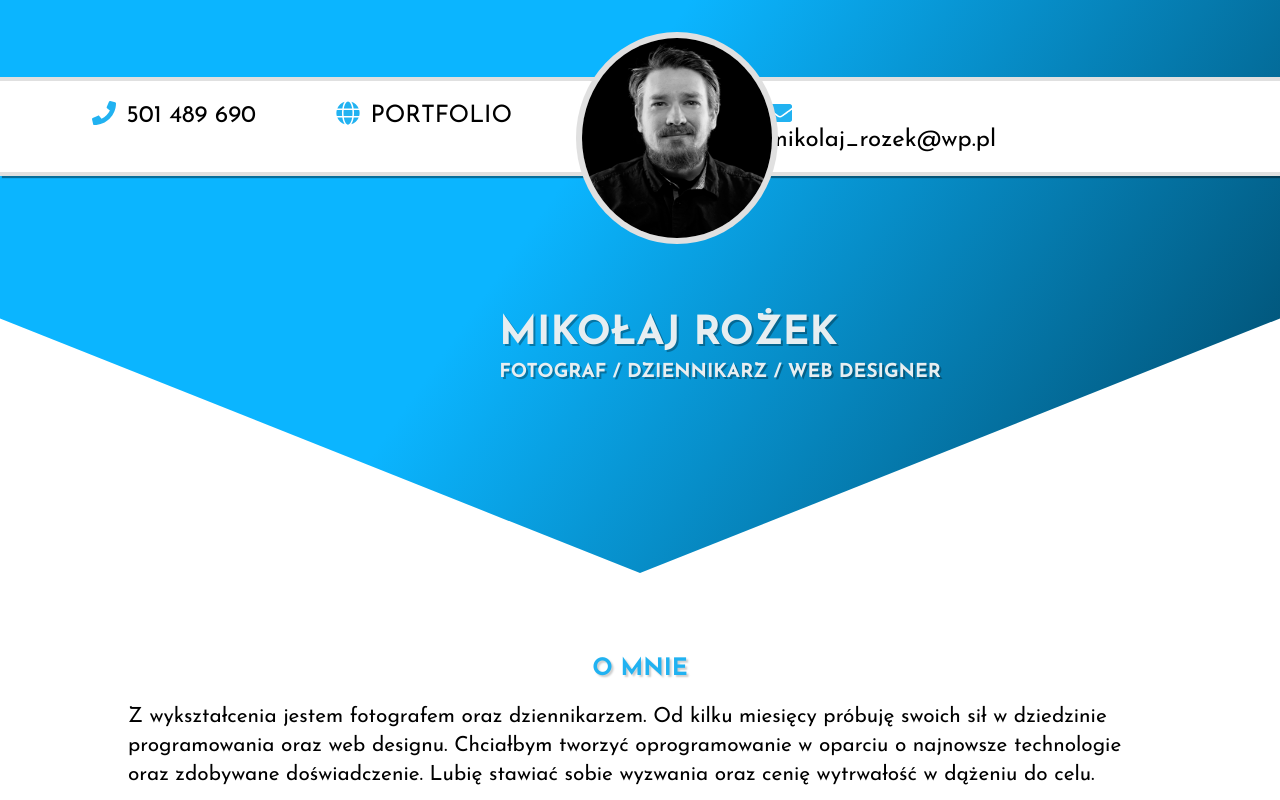
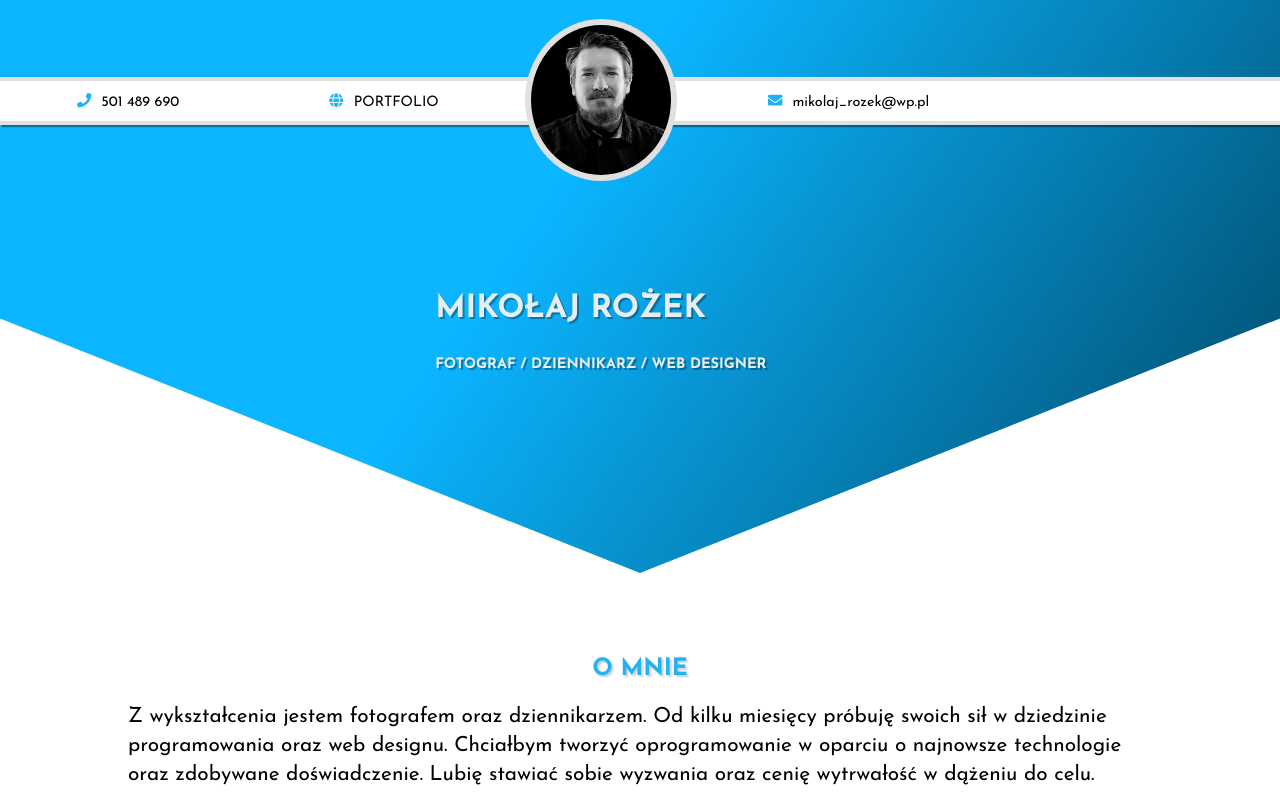
Before and after one commit to mikolajrozek/mikolajrozek.github.io, a plain HTML site: page cv_portfolio/index.html in a window 1280 px wide. Shown: the top 800 px of the page. Drawn offline with nearby package versions, Linux system fonts and the light colour scheme.

Commit message:
cv_portfolio

```diff
--- a/cv_portfolio/css/style.css
+++ b/cv_portfolio/css/style.css
@@ -15,7 +15,7 @@ a {
 
 .grid-container {
     display: grid;
-    grid-template-columns: 1fr 1fr 1fr 1fr 1fr;
+    grid-template-columns: 1fr 1fr 1fr 1fr auto;
     grid-template-rows: 1fr auto;
 }
 
@@ -23,33 +23,12 @@ header {
     width: 100%;
     position: relative;
     padding-top: 6%;
-    height: 70vh;
+    height: 50vh;
     background-image: linear-gradient(125deg, #0BB5FF 40%, #004969 95%);
     -webkit-clip-path: polygon(100% 0, 100% 50%, 50% 90%, 0 50%, 0 0);
     clip-path: polygon(100% 0, 100% 50%, 50% 90%, 0 50%, 0 0);
 }
 
-.name h3 {
-    padding: 4%;
-    text-transform: uppercase;
-    position: absolute;
-    top: 35%;
-    left: 35%;
-    font-size: 2.5em;
-    text-shadow: 2px 2px 0px rgba(0, 0, 0, 0.3);
-    color: #e7eef1;
-}
-
-.name h4 {
-    padding: 4%;
-    text-transform: uppercase;
-    position: absolute;
-    top: 45%;
-    left: 35%;
-    font-size: 1.2em;
-    text-shadow: 2px 2px 0px rgba(0, 0, 0, 0.3);
-    color: #e7eef1;
-}
 
 .info {
     background-color: white;
@@ -61,10 +40,12 @@ header {
 .photo img {
     position: absolute;
     top: 5%;
-    left: 45%;
+    left: 50%;
     background: white;
     border-radius: 50%;
     border: solid 6px rgba(204, 204,204, 0.6);
+    height: 120px;
+    width: 120px;
 }
 
 .fa-phone, .fa-globe, .fa-envelope {
@@ -73,12 +54,39 @@ header {
 }
 
 .info h2 {
+    font-size: 0.9em;
     font-weight: 300;
-    justify-self: end;
+    justify-self: center;
+}
+
+.info h2:last-child {
+    justify-self: start;
 }
 
 .info h2:not(:last-child) {
     text-transform: uppercase;
+}
+
+.name h3 {
+    padding: 4%;
+    text-transform: uppercase;
+    position: absolute;
+    top: 25%;
+    left: 18%;
+    font-size: 2.5em;
+    text-shadow: 2px 2px 0px rgba(0, 0, 0, 0.3);
+    color: #e7eef1;
+}
+
+.name h4 {
+    padding: 4%;
+    text-transform: uppercase;
+    position: absolute;
+    top: 37%;
+    left: 18%;
+    font-size: 1.2em;
+    text-shadow: 2px 2px 0px rgba(0, 0, 0, 0.3);
+    color: #e7eef1;
 }
 
 main {
@@ -177,33 +185,99 @@ main .portfolio {
     background-image: url(../img/project_4.jpg);
 }
 
-@media screen and (max-width: 767px) {
+@media screen and (min-width: 400px) {
+    header {
+        height: 70vh;
+    }
+
+    main .education, main .work {
+        grid-column-start: 1;
+        grid-column-end: 6;
+    }
+
+    .info h2 {
+        font-size: 0.6em;
+    }
+
+    .info h2:last-child {
+        justify-self: start;
+    }
+
     .photo img {
-        height: 150px;
-        width: 140px;
-        top: 25%;
-        left: 40%;
-    }
-    .info {
-        grid-template-columns: 1fr 1fr auto 1fr;
-        padding-right: 5%;
+        height: 100px;
+        width: 90px;
+        top: 3%;
     }
 
     .name h3 {
-        padding: 2%;
-        text-transform: uppercase;
-        position: absolute;
-        top: 45%;
-        left: 32%;
+        font-size: 1.7em;
+        top: 30%;
+	   left: 15%;
+    }
+
+    .name h4 {
+        font-size: 0.9em;
+        top: 40%;
+	   left: 15%;
+    }
+}
+
+@media screen and (min-width: 767px) {
+    .photo img {
+        height: 130px;
+        width: 120px;
+        left: 40%;
+    }
+
+    .grid-container {
+        grid-template-columns: 1fr 1fr 1fr 1fr 1fr;
+    }
+
+    .name h3 {
+        top: 35%;
+        left: 25%;
         font-size: 2em;
 	}
 
     .name h4 {
-        padding: 2%;
-        text-transform: uppercase;
-        position: absolute;
-        top: 55%;
+        top: 47%;
         left: 25%;
 	}
 
+    .info h2:last-child {
+       justify-self: start;
+    }
 }
+
+@media (min-width: 960px) {
+
+    .info h2 {
+        font-size: 0.9em;
+    }
+
+    .name h3 {
+        top: 33%;
+        left: 30%;
+    }
+
+    .name h4 {
+        top: 45%;
+        left: 30%;
+	}
+
+    .photo img {
+        height: 150px;
+        width: 140px;
+        left: 41%;
+    }
+
+    main .education {
+        grid-column-start: 1;
+        grid-column-end: 3;
+    }
+
+    main .work {
+        grid-column-start: 4;
+        grid-column-end: 6;
+    }
+}
--- a/cv_portfolio/index.html
+++ b/cv_portfolio/index.html
@@ -4,6 +4,7 @@
     <title>PORTFOLIO</title>
     <meta charset="UTF-8">
     <meta name="description" content="CV page"/>
+    <meta name="viewport" content="width=device-width, initial-scale=1.0">
     <script defer src="https://use.fontawesome.com/releases/v5.0.4/js/all.js"></script>
     <script
     			  src="https://code.jquery.com/jquery-3.3.1.min.js"
@@ -17,7 +18,7 @@
             <h2><i class="fas fa-phone"></i>501 489 690</h2>
             <h2><i class="fas fa-globe"></i><a id="link1" href="portfolio.html">Portfolio</a></h2>
             <div class="photo">
-               <img src="img/photo.jpg" alt="Mikołaj Rożek" height="200px" width="190px">
+               <img src="img/photo.jpg" alt="Mikołaj Rożek">
             </div>
             <h2><i class="fas fa-envelope"></i><a id="link2" href="mailto:mikolaj_rozek@wp.pl">mikolaj_rozek@wp.pl</a></h2>
         </div>
```
Also changed, not shown: cv_portfolio/portfolio.html (+1 -0 lines), 1 other file.
